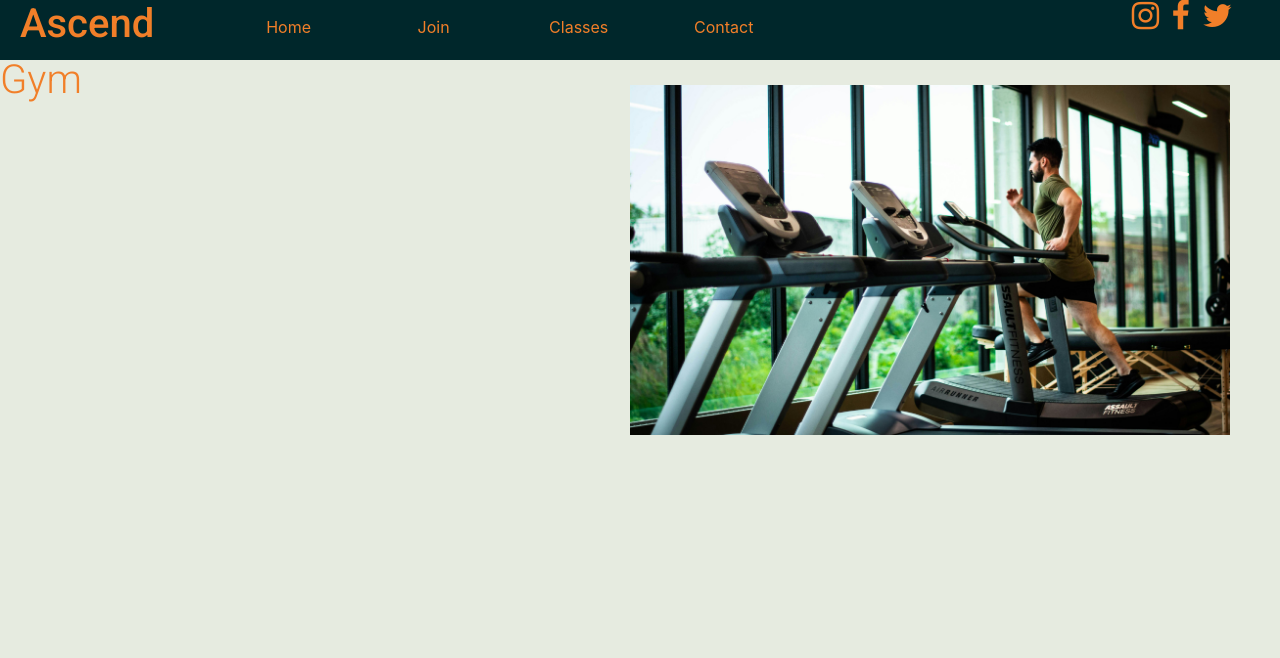
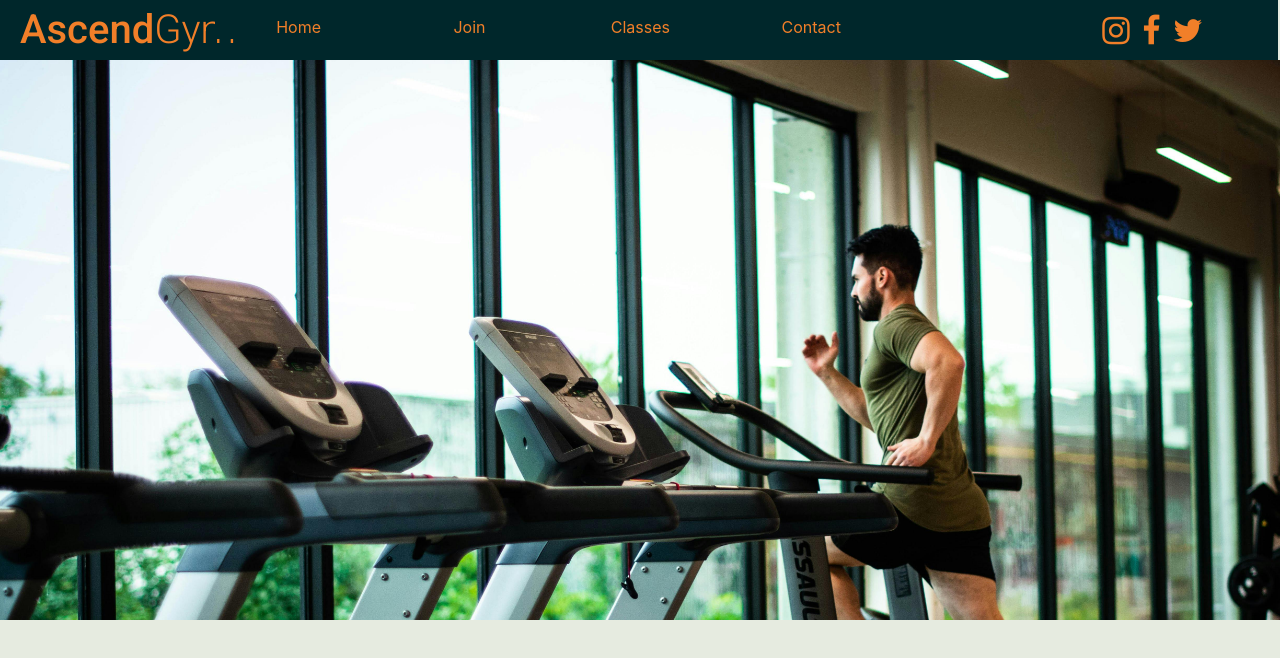
Before and after one commit to darrenrob25/AscendGym_Project1, a plain HTML site: page index.html in a window 1280 px wide. Drawn offline with nearby package versions, Linux system fonts and the light colour scheme.

Commit message:
Home Page Update

```diff
--- a/assets/css/style.css
+++ b/assets/css/style.css
@@ -1,19 +1,22 @@
 @import url('https://fonts.googleapis.com/css?family=Roboto:100,200,300,400,500,600,700|Exo:100,200,300,400,500,600,700');
 
 /*Header */
-
-
-
-
-h1 {
+.title {
 display: inline-block;
 font-family: "Roboto", sans-serif;
-color: #F17F29;
 text-align: center;
 margin-left: 20px;
 font-size: 40px;
 }
 
+#logolink{
+	text-decoration: none;
+	color: #F17F29;
+}
+
+#logolink:hover{
+	opacity: 80%;
+}
 
 .ascend {
     font-weight: 500;
@@ -32,13 +35,18 @@ h1:hover{
     background-color: #00272B;
     height: 60px;
     border-bottom: 3px;
-    border-color:#00272b4f
+    border-color:#00272b4f;
+}
+
+#navigation-bar{
+	max-width: 101%;
 }
 
 #nav li{
     color: #F17F29;
     margin: auto;
     margin-top: 15px;
+	max-width: 20%;
 }
 
 #menuitems {
@@ -50,26 +58,25 @@ h1:hover{
 /*body */
 body {
     background-color: #E6EBE0;
+	overflow-x: hidden;
 }
 
 .hero-image{
-    width: 50px;
-    height: 200px;
-    align-content: center;
-    padding-top: 25px;
-    margin-left: auto;
-    margin-right: auto;
+	width: 100%;
+	min-width: 100%;
+	margin: auto;
+	background-image: url("../images/hero-image-1.jpg");
+	background-size: cover;
+	height: 70%;
+	max-height: 70%;
 }
 
-.main-hero-image{
-object-fit: cover;
-width: 600px;
-height: 350px;
-display: block;
-margin-left: auto;
-margin-right: auto;
+
+
+.social-media-bar{
+margin-top: 15px;
+max-height: 15px;
 }
-
 
 /*media queries */
 @media only screen and (max-width: 576px){
@@ -77,8 +84,3 @@ h1 {
 font-size: 1.7em;
 text-align: center;
 }
-
-#nav li{
-
-}
-}
--- a/index.html
+++ b/index.html
@@ -10,10 +10,10 @@
 </head>
 <body>
     <header>
-        <div class="row top-bar">
+        <div id="navigation-bar" class="row top-bar">
             <!--Logo-->
             <div class="col col-lg-2 col-12">
-                <a id="logolink" href="index.html"><h1 class="ascend">Ascend</h1><h1 class="gym">Gym</h1></a>
+                <p class="title"><a id="logolink" href="index.html"><span class="ascend">Ascend</span><span class="gym">Gym</span></a></p>
             </div>
             <!--Page Links-->
             <div class="col col-lg-8 col-10">
@@ -27,8 +27,8 @@
                 </div>
             </div>
             <!--Social Media Links in Header-->
-            <div class="col col-lg-2 col-2 ">
-                <ul id=" list-inline header-social-links">
+			<div class="social-media-bar">
+                <ul id="list-inline header-social-links">
                     <li class="list-inline-item text-center"><a target="_blank" href="#">
                         <i class="fa fa-instagram fa-2x" style="color:F17F29;" aria-hidden="true"></i>
                         <span class="sr-only">Instagram</span>
@@ -42,12 +42,12 @@
                         <span class="sr-only">Twitter</span>
                     </a></li>
                 </ul>
-                </div>
+			</div>
         </div>
     </header>
     <section>
         <div class="hero-image col-lg-12 col-12">
-            <img class="main-hero-image" src="assets/images/hero-image-1.jpg" alt="man running on gym equipment">
+
         </div>
     </section>
     <footer>
```
